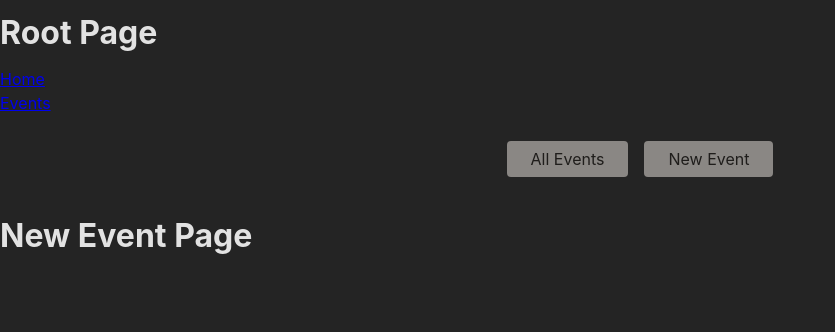
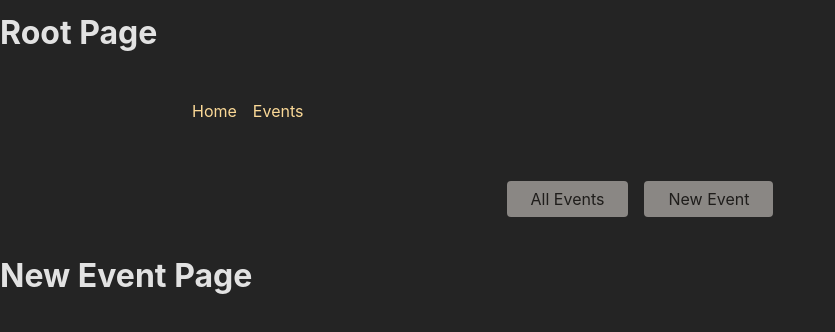
Before and after one commit to WillamNyunt/react-route-practice, a React (Create React App) app in the folder frontend/: page /events/new in a window 1280 px wide. Shown: the top 332 px of the page, without its empty margins (0-835 px from the left). Built offline with nearby package versions, Linux system fonts and the light colour scheme.

Commit message:
Adding loader

```diff
--- a/frontend/package.json
+++ b/frontend/package.json
@@ -3,6 +3,7 @@
   "version": "0.1.0",
   "private": true,
   "dependencies": {
+    "@babel/plugin-proposal-private-property-in-object": "^7.21.11",
     "@testing-library/jest-dom": "^5.16.5",
     "@testing-library/react": "^13.4.0",
     "@testing-library/user-event": "^13.5.0",
--- a/frontend/src/App.js
+++ b/frontend/src/App.js
@@ -36,21 +36,30 @@ import {
 function App() {
 
   const Router = createBrowserRouter(
-   [ {
+    [{
       path: '/',
-      element: <RootLayout/>,
+      element: <RootLayout />,
       children: [
         {
           index: true,
           element: <HomePage />
         }
-        ,{
+        , {
           path: '/events',
           element: <EventsRoot />,
           children: [
             {
               index: true,
-              element: <EventsPage />
+              element: <EventsPage />,
+              loader: async () => {
+                const response = await fetch('http://localhost:8080/events');
+                if (!response.ok) {
+                  throw new Error('Something went wrong!');
+                } else {
+                  const resData = await response.json();
+                  return resData.events;
+                }
+              }
             }
             ,
             {
@@ -69,11 +78,11 @@ function App() {
         }
       ]
     }
-  ]);
+    ]);
 
 
   return <div>
-    <RouterProvider router={Router}/>
+    <RouterProvider router={Router} />
   </div>;
 }
 
--- a/frontend/src/MainNavigation.jsx
+++ /dev/null
@@ -1,19 +0,0 @@
-import React from 'react'
-import { NavLink } from 'react-router-dom'
-
-export default function (props) {
-    return (
-        <aside>
-            <nav>
-                <ul>
-                    <li>
-                        <NavLink to='/' className={({isActive}) => isActive}>Home</NavLink>
-                    </li>
-                    <li>
-                        <NavLink to='/events'>Events</NavLink>
-                    </li>
-                </ul>
-            </nav>
-        </aside>
-    )
-}
--- a/frontend/src/components/EventItem.js
+++ b/frontend/src/components/EventItem.js
@@ -13,7 +13,7 @@ function EventItem({ event }) {
       <time>{event.date}</time>
       <p>{event.description}</p>
       <menu className={classes.actions}>
-        <Link href={`edit/${event.id}`} to=''>Edit</Link>
+        <Link to={`edit`}>Edit 1</Link>
         <button onClick={startDeleteHandler}>Delete</button>
       </menu>
     </article>
--- a/frontend/src/components/MainNavigation.js
+++ b/frontend/src/components/MainNavigation.js
@@ -1,12 +1,13 @@
 import classes from './MainNavigation.module.css';
 import { NavLink } from 'react-router-dom';
+
 function MainNavigation() {
   return (
     <header className={classes.header}>
       <nav>
         <ul className={classes.list}>
           <li>
-            <NavLink to='/home' className={({isActive}) => (isActive ? classes.isActive : undefined )} end>Home</NavLink>
+            <NavLink to='/' className={({isActive}) => (isActive ? classes.isActive : undefined )} end>Home</NavLink>
           </li>
           <li>
             <NavLink to='/events' className={({isActive}) => (isActive ? classes.isActive : undefined )} end>Events</NavLink>
--- a/frontend/src/pages/EventPage.jsx
+++ b/frontend/src/pages/EventPage.jsx
@@ -1,11 +1,14 @@
-import React from 'react'
-import EventsList from '../components/EventsList'
-import DUMMY_EVENTS  from '../data/dummyEvents'
-export default function EventsPage(props) {
-    return (
-        <>
-            <h1>Events</h1>
-            <EventsList events={DUMMY_EVENTS} />
-        </>
-    )
+import { useEffect, useState } from 'react';
+
+import EventsList from '../components/EventsList';
+
+function EventsPage() {
+
+  return (
+    <>
+      {!isLoading && fetchedEvents && <EventsList events={fetchedEvents} />}
+    </>
+  );
 }
+
+export default EventsPage;
--- a/frontend/src/pages/EventsRoot.jsx
+++ b/frontend/src/pages/EventsRoot.jsx
@@ -5,8 +5,8 @@ import { Outlet } from 'react-router-dom'
 export default function EventsRoot(props) {
     return (
         <>
-                     <EventsNavigation />
-                     <Outlet />
+            <EventsNavigation />
+            <Outlet />
         </>
     )
 }
--- a/frontend/src/pages/Root.jsx
+++ b/frontend/src/pages/Root.jsx
@@ -1,6 +1,6 @@
 import React from 'react'
 import { Outlet } from 'react-router-dom'
-import MainNavigation from '../MainNavigation'
+import MainNavigation from '../components/MainNavigation'
 
 export default function RootLayout() {
 
```
Also changed, not shown: 1 other file (tests, documents, lock files or other folders).
